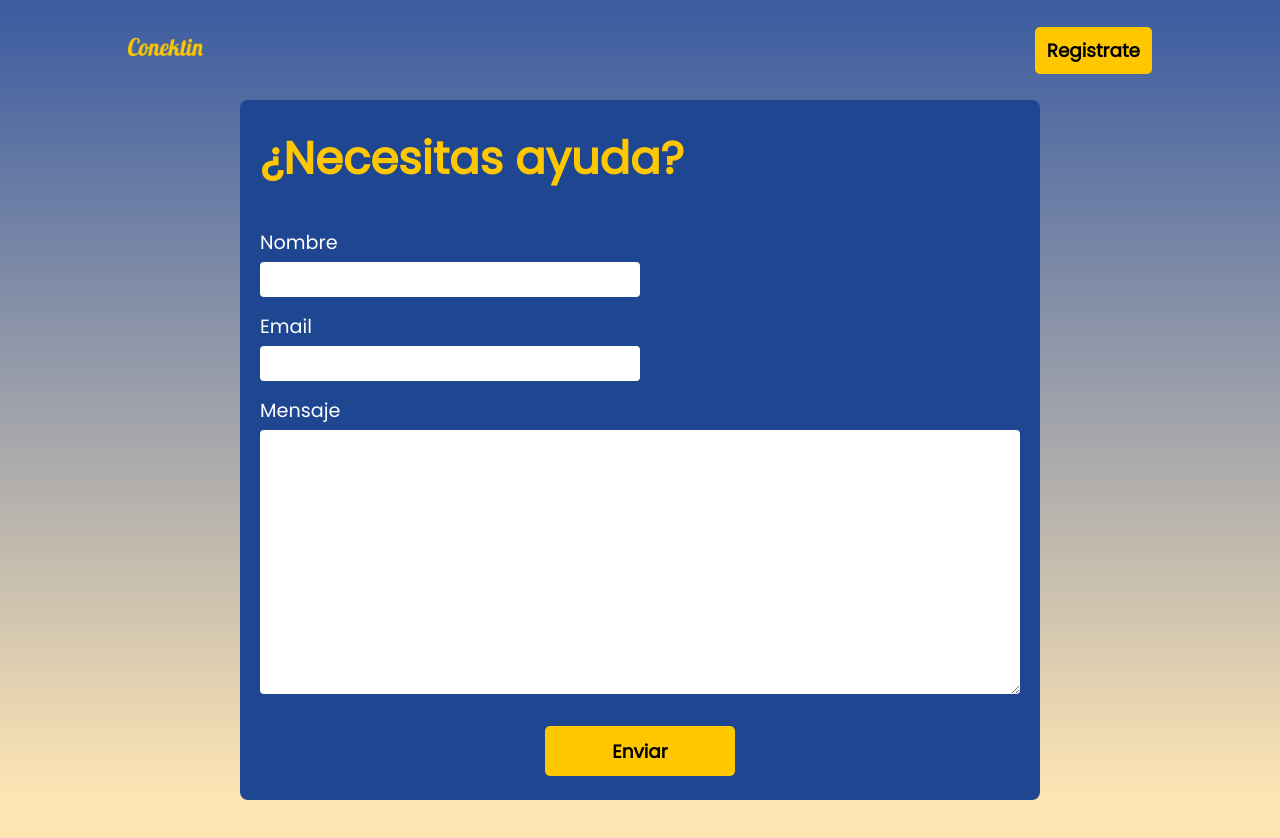
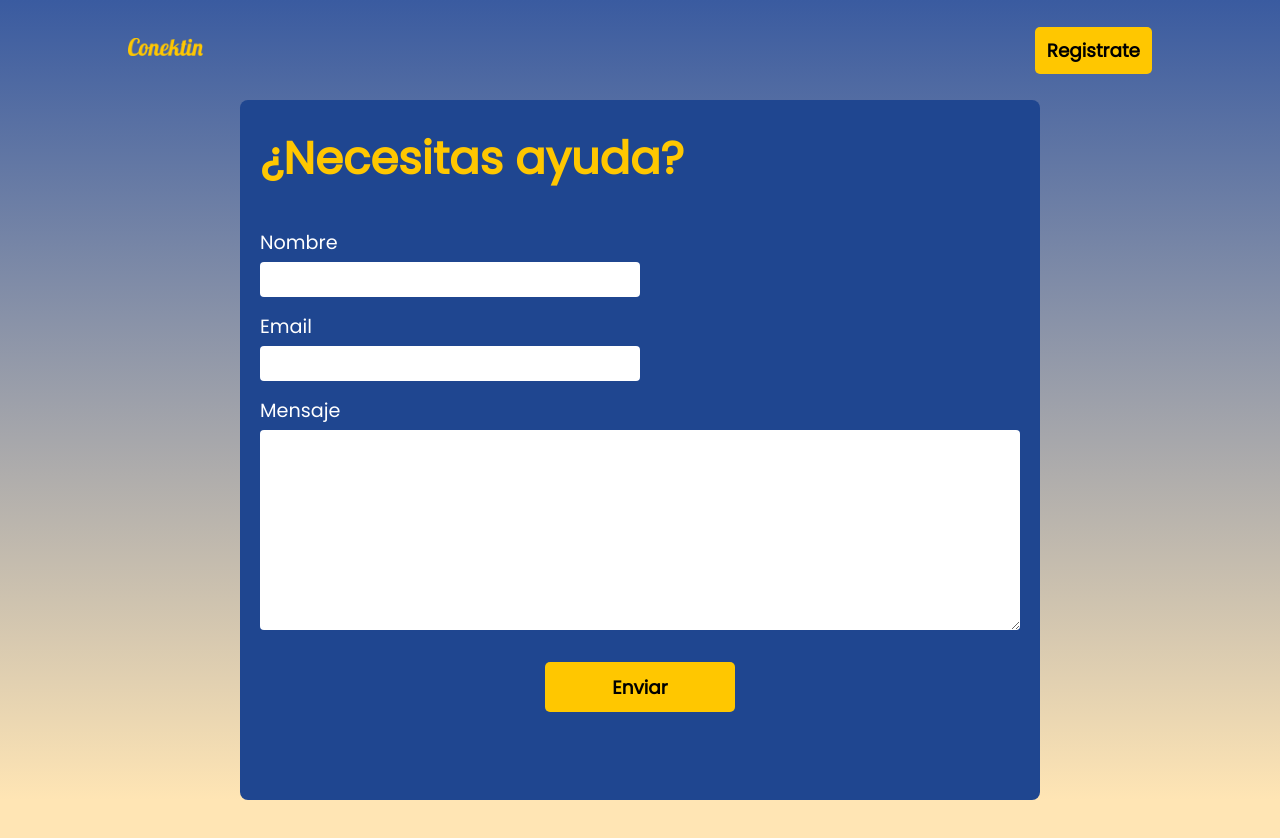
Before and after one commit to richardulloa/connecting_people, a React (Create React App) app in the folder conektin/: page /ayuda in a window 1280 px wide. Shown: the top 838 px of the page. Before the commit the page ends 800 px from the top, so only its background shows below. Built offline with nearby package versions, Linux system fonts and the light colour scheme.

Commit message:
ayuda fin

```diff
--- a/conektin/src/componentes/Ayuda/Ayuda.jsx
+++ b/conektin/src/componentes/Ayuda/Ayuda.jsx
@@ -7,11 +7,11 @@ import { useForm, } from 'react-hook-form';
 
 function Ayuda() {
 
-    const { register, handleSubmit, formState: { errors } } = useForm()
+   const { register,handleSubmit, formState: { errors } } = useForm()
     const form = useRef();
     const sendEmail = (e) => {
         e.preventDefault();
-
+       console.log(form.current)
         emailjs.sendForm('service_tpoxpks', 'template_bj93273', form.current, '9vLicmUKckcuN4W_d')
             .then((result) => {
                 form.current.reset();
@@ -30,31 +30,34 @@ function Ayuda() {
                 </div>
             </header>
             <main className='main-ayuda'>
-            <form className='ayuda' ref={form} onSubmit={sendEmail}>
                 <h1>¿Necesitas ayuda?</h1>
+                <form className='ayuda' ref={form} onSubmit={handleSubmit(sendEmail)}>
                     <label className='Pregunta-ayuda'>Nombre</label>
-                    <input className='input-ayuda' id='nombre-ayuda' type="text" name="user_name" {...register('nombre-ayuda', { required: true })} />
+                    <input className='input-ayuda' id='nombre-ayuda' type="text" name="user_name"  {...register('user_name', { required: true })} />
+                    {
+                        errors.user_name?.type === 'required'
+                            ? <div className="errores">Este campo es obligatorio</div>
+                            : null
+                    }
                     <label className='Pregunta-ayuda'>Email</label>
-                    <input className='input-ayuda' type="email" name="user_email"{...register('email', { required: true, pattern: /^[A-Z0-9._%+-]+@[A-Z0-9.-]+\.[A-Z]{2,}$/i })} />
+                    <input className='input-ayuda' type="email" name="user_email" {...register('user_email', { required: true, pattern: /^[A-Z0-9._%+-]+@[A-Z0-9.-]+\.[A-Z]{2,}$/i })} />
                     {
-                        errors.email?.type === 'required'
+                        errors.user_email?.type === 'required'
                             ? <div className="errores">Este campo es obligatorio</div>
                             : null
                     }
                     <label className='Pregunta-ayuda'>Mensaje</label>
-                    <textarea className='mensaje-ayuda' name="message"  id='ayuda-mensaje' {...register('ayuda-mensaje', { required: true })} />
+                    <textarea className='mensaje-ayuda' name="message"  id='ayuda-mensaje'  {...register('message', { required: true })}  />
                     {
-                            errors.password && (
-                                <div className='errores'>
-                                    {errors.password.type === 'required' && 'Este campo es obligatorio'}
-                                </div>)
+                       errors.message?.type === 'required'
+                       ? <div className="errores">Este campo es obligatorio</div>
+                       : null
                         }
+
                     <input className='enviar-ayuda' type="submit" value="Enviar" />
                 </form>
             </main>
-
-
         </div>
     );
 };
-export default Ayuda
+export default Ayuda
--- a/conektin/src/componentes/Ayuda/css/Ayuda.css
+++ b/conektin/src/componentes/Ayuda/css/Ayuda.css
@@ -31,10 +31,11 @@
     background-color: #d19100;
 }
 
-.ayuda {
+.main-ayuda {
     max-width: 800px;
     height: 700px;
     margin: auto;
+    margin-bottom: 50px;
     padding: 20px;
     border-radius: 8px;
     background-color: #1f4690;
@@ -44,7 +45,7 @@
     margin-top: 50px;
 }
 
-.ayuda>h1 {
+.main-ayuda>h1 {
     text-align: justify;
     margin-top: 5px;
     margin-bottom: 35px;
@@ -72,7 +73,7 @@
 
 .mensaje-ayuda {
     width: 100%;
-    height: 40%;
+   height: 200px;
     font-size: large;
     margin-bottom: 15px;
     border: none;
@@ -94,6 +95,7 @@
     width: 25%;
     height: 50px;
     transition: 0.2s;
+    margin-bottom: 50px;
 }
 
 .enviar-ayuda:hover {
```
